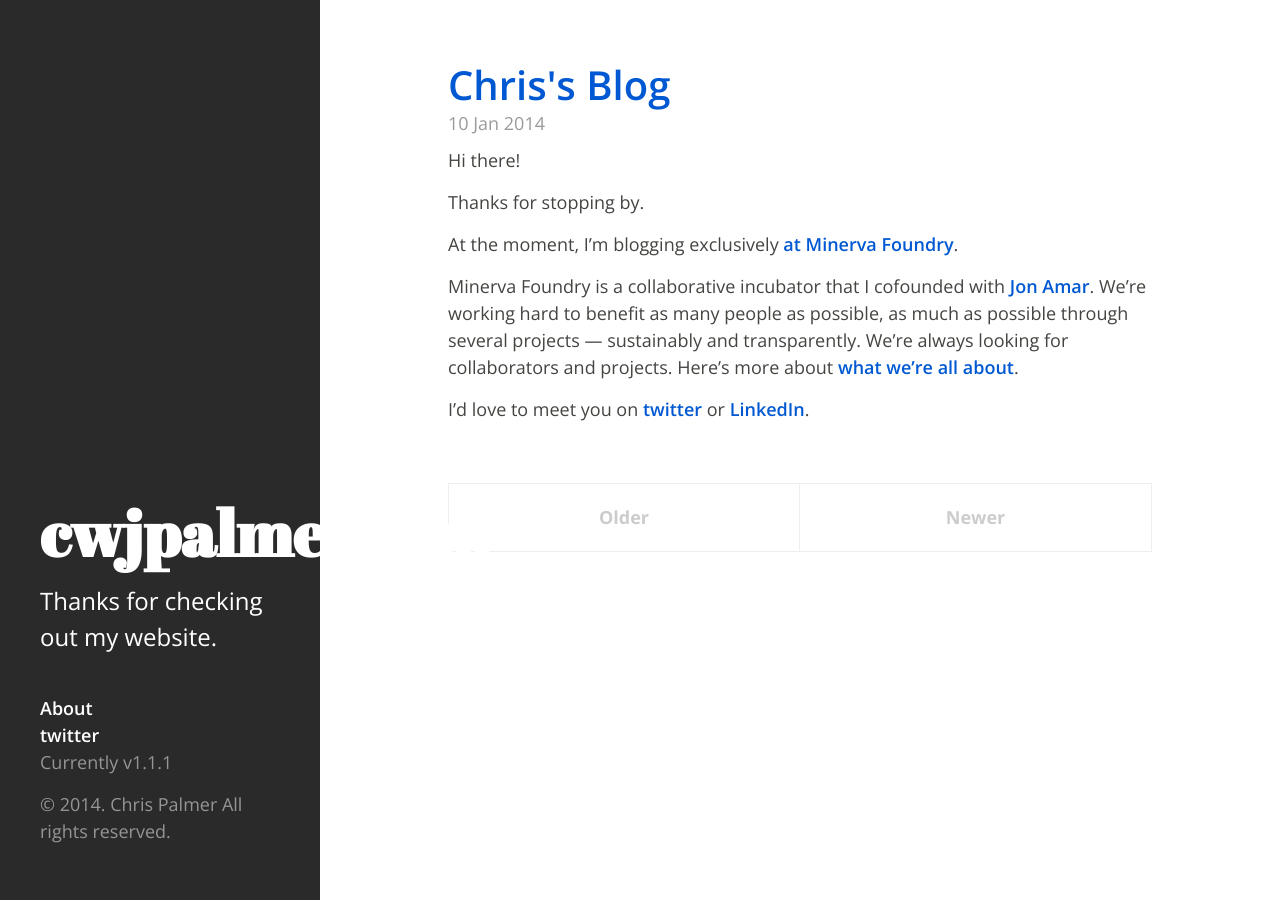
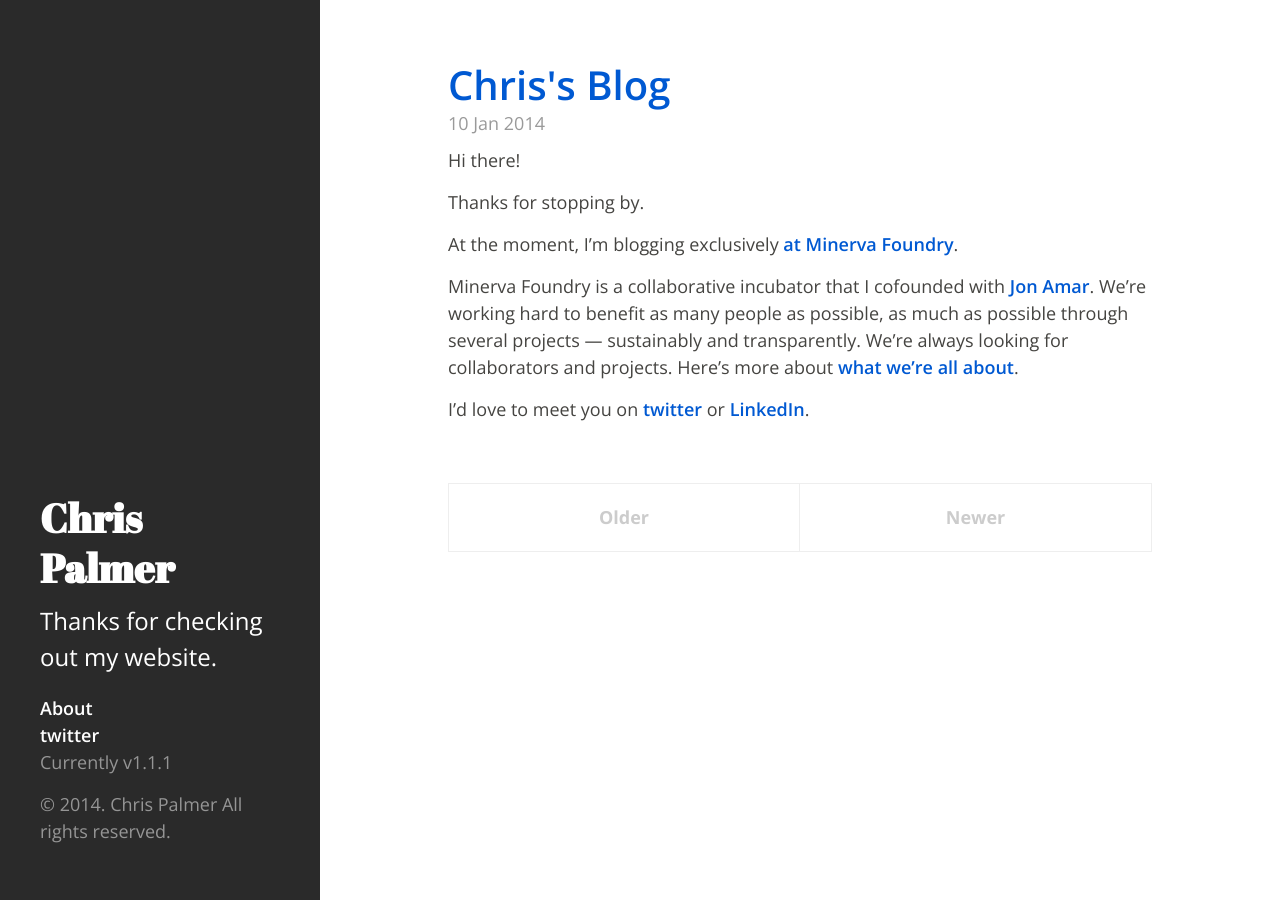
Before and after one commit to cwjpalmer/cwjpalmer.github.io, a Jekyll site: the page built from index.html, in a window 1280 px wide. Built offline with Jekyll 4.4.1, drawn with Linux system fonts in a browser that asks for light colours; Markdown is read by kramdown in place of the engine named in the settings; the list of posts is cut into pages by our own code.

Commit message:
changed title to Chris Palmer and changed CSS dynamic responsiveness

```diff
--- a/_config.yml
+++ b/_config.yml
@@ -1,4 +1,4 @@
-title:        cwjpalmer.com
+title:        Chris Palmer
 tagline:      'Why hello, there!'
 description:  "Thanks for checking out my website."
 url:          http://cwjpalmer.com
--- a/public/css/hyde.css
+++ b/public/css/hyde.css
@@ -280,7 +280,10 @@
     right: 0;
     left: 0;
   }
-  .masthead h1 {
+}
+
+@media (min-width: 2100px) {
+   .masthead h1 {
     font-size: 64px;
     font-color: #CC0000;
   }
```
